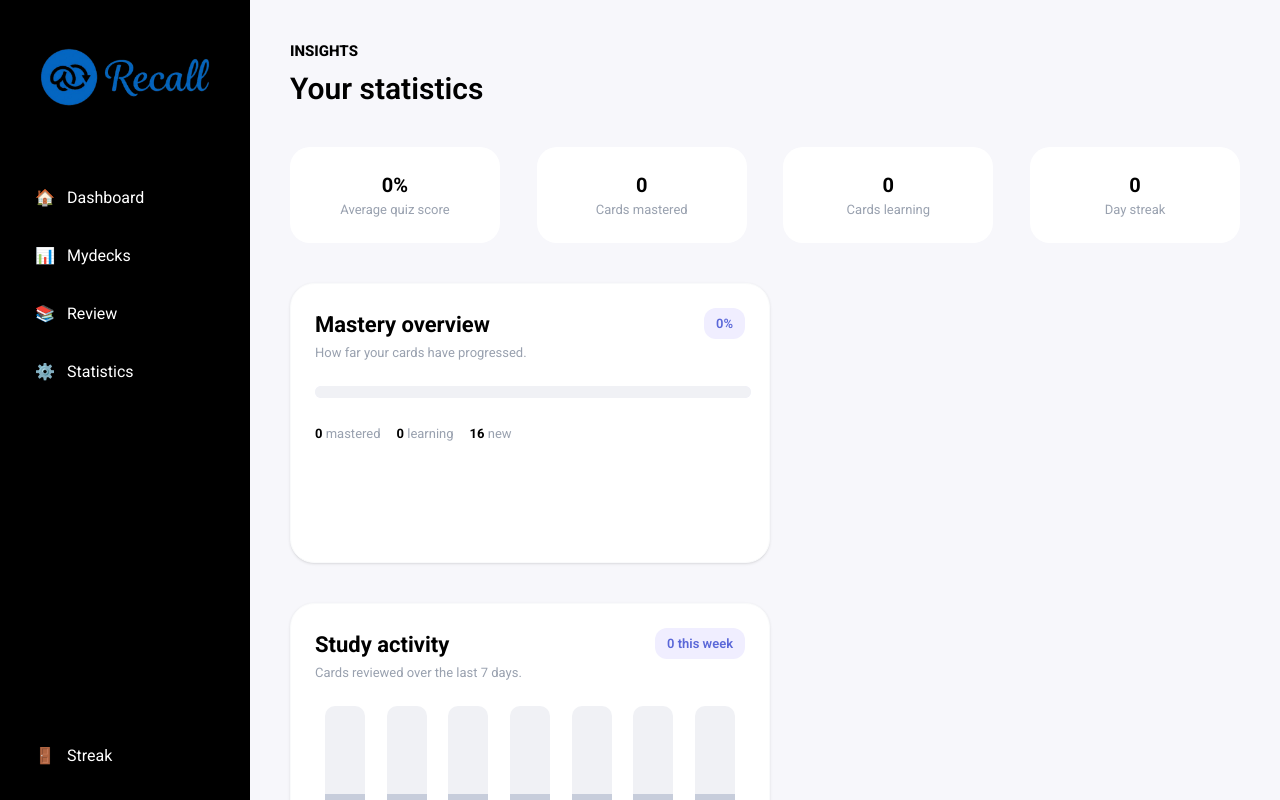
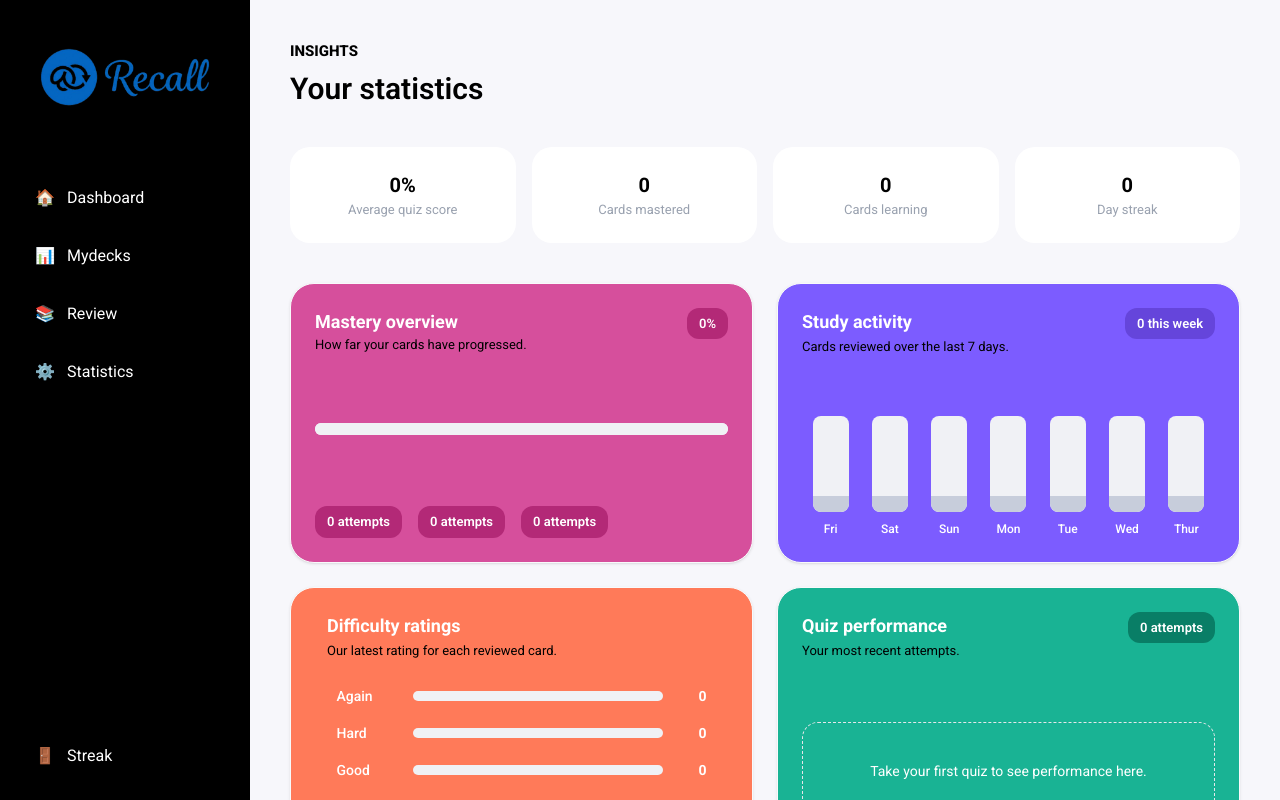
Before and after one commit to MariamIdrees/Flashcard-Deck-and-Quiz-App-Project, a React (Vite) app: page /Statistics in a window 1280 px wide. Built offline with nearby package versions, Linux system fonts and the light colour scheme.

Commit message:
responsiveness

```diff
--- a/src/index.css
+++ b/src/index.css
@@ -1,7 +1,7 @@
 @import "tailwindcss";
 @theme {
   --breakpoint-sm: 320px;
-  /* This changes Tailwind's 'sm' breakpoint to exactly 500px for your project */
+  /* This changes Tailwind's 'sm' breakpoint to exactly 500px */
 }
 
 body {
--- a/src/pages/Statistics/Statistics.jsx
+++ b/src/pages/Statistics/Statistics.jsx
@@ -13,124 +13,131 @@ const Statistics = () => {
         </div>
 
 {/* Small Cards */}
-        <div className="flex justify-between w-full">
-          <div className="h-24 w-52.5 rounded-[20px] bg-white     flex flex-col items-center justify-center ">
+        <div className="grid grid-cols-1 sm:grid-cols-2 lg:grid-cols-4 gap-4 w-full">
+
+          <div className="h-24 w-full rounded-[20px] bg-white     flex flex-col items-center justify-center ">
             <h1 className="text-[20px] font-bold"> 0% </h1>
             <p className="text-[13px] text-gray-400"> Average quiz score </p>
           </div>
 
-          <div className="h-24 w-52.5 rounded-[20px] bg-white     flex flex-col items-center justify-center ">
+          <div className="h-24 w-full rounded-[20px] bg-white     flex flex-col items-center justify-center ">
             <h1 className="text-[20px] font-bold"> 0 </h1>
             <p className="text-[13px] text-gray-400"> Cards mastered </p>
           </div>
 
-          <div className="h-24 w-52.5 rounded-[20px] bg-white     flex flex-col items-center justify-center ">
+          <div className="h-24 w-full rounded-[20px] bg-white     flex flex-col items-center justify-center ">
             <h1 className="text-[20px] font-bold"> 0 </h1>
             <p className="text-[13px] text-gray-400"> Cards learning </p>
           </div>
 
-          <div className="h-24 w-52.5 rounded-[20px] bg-white     flex flex-col items-center justify-center ">
+          <div className="h-24 w-full rounded-[20px] bg-white     flex flex-col items-center justify-center ">
             <h1 className="text-[20px] font-bold"> 0 </h1>
             <p className="text-[13px] text-gray-400"> Day streak </p>
           </div>
         </div>
 
 {/* Big Cards */}
-        <div className="flex flex-wrap justify-between gap-y-10" >
+        {/* <div className="flex flex-wrap justify-between gap-y-10"> */}
+        <div className="grid grid-cols-1 lg:grid-cols-2 gap-6 w-full">
+{/* card 1 */}
+          <div className="w-full rounded-3xl bg-[#d64f9c] p-6 sm:p-6 shadow-sm border border-gray-50 flex flex-col justify-between min-h-60 text-left">
 
-{/* card 1 */}
-          <div className="w-120 h-70 rounded-3xl bg-white p-6 shadow-sm border border-gray-50 flex flex-col gap-6">
-
-            <div className="flex justify-between items-start w-full">
+            <div className="flex justify-between items-start w-full gap-9">
               <div className="">
-                <h1 className="text-[22px] font-bold"> Mastery overview </h1>
-                <p className="text-[13px] text-gray-400 mt-0.5"> How far your cards have progressed. </p>
+                <h1 className="text-[22px] sm:text-[18px]  font-bold text-[#FFFFFF]"> Mastery overview </h1>
+                <p className="text-[13px] text-[#000000]mt-0.5"> How far your cards have progressed. </p>
               </div>
-              <div className="bg-[#F0EEFF] text-[13px] font-semibold text-[#5A67D8] rounded-xl px-3 py-1.5 flex items-center justify-center">
+              <div className="bg-[#b32977] text-[13px] font-semibold text-[#ffffff] rounded-xl px-3 py-1.5 flex items-center justify-center">
                 0%
               </div>
             </div>
 
-            <div className="w-109 h-3 bg-[#f0edff] rounded-full mx-auto">
+            <div className="w-full h-3 bg-[#f0edff] rounded-full my-4">
               <div className="h-full bg-[#F0F1F5] rounded-full w-full"></div>
             </div>
 
-            <div className="flex gap-4 text-[13px] text-gray-400 mt-0.5">
-              <p><span className="font-bold text-black">0</span> mastered</p>
-              <p><span className="font-bold text-black">0</span> learning</p>
-              <p><span className="font-bold text-black">16</span> new</p>
+            <div className="flex gap-4 text-[13px] text-black mt-0.5">
+              <div className="bg-[#b32977] text-[13px] font-semibold text-[#ffffff] rounded-xl px-3 py-1.5 flex items-center justify-center shrink-0 whitespace-nowrap">
+              0 attempts
+              </div>
+              <div className="bg-[#b32977] text-[13px] font-semibold text-[#ffffff] rounded-xl px-3 py-1.5 flex items-center justify-center shrink-0 whitespace-nowrap">
+              0 attempts
+              </div>
+              <div className="bg-[#b32977] text-[13px] font-semibold text-[#ffffff] rounded-xl px-3 py-1.5 flex items-center justify-center shrink-0 whitespace-nowrap">
+              0 attempts
+              </div>
             </div>
 
           </div>
 
 {/* card 2 */}
-          <div className="w-120 h-70 rounded-3xl bg-white p-6 shadow-sm border border-gray-50 flex flex-col gap-6">
+          <div className="w-full h-70 rounded-3xl bg-[#7C5CFF] p-5 sm:p-6 shadow-sm border border-gray-50 flex flex-col gap-6 justify-between min-h-60">
 
-            <div className="flex justify-between items-start w-full">
+            <div className="flex justify-between items-start w-full gap-2 text-left">
               <div className="">
-                <h1 className="text-[22px] font-bold"> Study activity </h1>
-                <p className="text-[13px] text-gray-400 mt-0.5"> Cards reviewed over the last 7 days. </p>
+                <h1 className="text-[22px] sm:text-[18px] font-bold text-white"> Study activity </h1>
+                <p className="text-[13px] text-black mt-0.5"> Cards reviewed over the last 7 days. </p>
               </div>
-              <div className="bg-[#F0EEFF] text-[13px] font-semibold text-[#5A67D8] rounded-xl px-3 py-1.5 flex items-center justify-center">
+              <div className="bg-[#6545DB] text-[13px] font-semibold text-[#ffffff] rounded-xl px-3 py-1.5 flex items-center justify-center">
                 0 this week
               </div>
             </div>
 
           <div className="flex gap-0.5">
 {/* Friday */}
-            <div className="flex flex-col items-center gap-3 flex-1">
-              <div className="w-10 h-28 bg-[#F0F1F5] rounded-[10px] relative overflow-hidden flex items-end">
-                <div className="h-6 bg-[#C7CDDB] w-full rounded-b-[10px]"></div>
+            <div className="flex flex-col items-center gap-2 flex-1">
+              <div className="w-full max-w-7 sm:max-w-9 h-20 sm:h-24 bg-[#F0F1F5] rounded-md sm:rounded-lg relative overflow-hidden flex items-end">
+                <div className="h-4 bg-[#C7CDDB] w-full rounded-b-mb sm:rounded-b-lg"></div>
               </div>
-                <p className="text-[13px] text-gray-400 font-medium">Fri</p>
+                <p className="text-[11px] sm:text-[12px] text-white font-medium"> Fri </p>
             </div>
 
 {/* Saturday */}
-            <div className="flex flex-col items-center gap-3 flex-1">
-              <div className="w-10 h-28 bg-[#F0F1F5] rounded-[10px] relative overflow-hidden flex items-end">
-                <div className="h-6 bg-[#C7CDDB] w-full rounded-b-[10px]"></div>
+            <div className="flex flex-col items-center gap-2 flex-1">
+              <div className="w-full max-w-7 sm:max-w-9 h-20 sm:h-24 bg-[#F0F1F5] rounded-md sm:rounded-lg relative overflow-hidden flex items-end">
+                <div className="h-4 bg-[#C7CDDB] w-full rounded-b-mb sm:rounded-b-lg"></div>
               </div>
-                <p className="text-[13px] text-gray-400 font-medium">Sat</p>
+                <p className="text-[11px] sm:text-[12px] text-white font-medium"> Sat </p>
             </div>
 
 {/* Sunday */}
-            <div className="flex flex-col items-center gap-3 flex-1">
-              <div className="w-10 h-28 bg-[#F0F1F5] rounded-[10px] relative overflow-hidden flex items-end">
-                <div className="h-6 bg-[#C7CDDB] w-full rounded-b-[10px]"></div>
+            <div className="flex flex-col items-center gap-2 flex-1">
+              <div className="w-full max-w-7 sm:max-w-9 h-20 sm:h-24 bg-[#F0F1F5] rounded-md sm:rounded-lg relative overflow-hidden flex items-end">
+                <div className="h-4 bg-[#C7CDDB] w-full rounded-b-mb sm:rounded-b-lg"></div>
               </div>
-                <p className="text-[13px] text-gray-400 font-medium">Sun</p>
+                <p className="text-[11px] sm:text-[12px] text-white font-medium"> Sun </p>
             </div>
 
 {/* Monday */}
-            <div className="flex flex-col items-center gap-3 flex-1">
-              <div className="w-10 h-28 bg-[#F0F1F5] rounded-[10px] relative overflow-hidden flex items-end">
-                <div className="h-6 bg-[#C7CDDB] w-full rounded-b-[10px]"></div>
+            <div className="flex flex-col items-center gap-2 flex-1">
+              <div className="w-full max-w-7 sm:max-w-9 h-20 sm:h-24 bg-[#F0F1F5] rounded-md sm:rounded-lg relative overflow-hidden flex items-end">
+                <div className="h-4 bg-[#C7CDDB] w-full rounded-b-mb sm:rounded-b-lg"></div>
               </div>
-                <p className="text-[13px] text-gray-400 font-medium">Mon</p>
+                <p className="text-[11px] sm:text-[12px] text-white font-medium"> Mon </p>
             </div>
 
 {/* Tuesday */}
-            <div className="flex flex-col items-center gap-3 flex-1">
-              <div className="w-10 h-28 bg-[#F0F1F5] rounded-[10px] relative overflow-hidden flex items-end">
-                <div className="h-6 bg-[#C7CDDB] w-full rounded-b-[10px]"></div>
+            <div className="flex flex-col items-center gap-2 flex-1">
+              <div className="w-full max-w-7 sm:max-w-9 h-20 sm:h-24 bg-[#F0F1F5] rounded-md sm:rounded-lg relative overflow-hidden flex items-end">
+                <div className="h-4 bg-[#C7CDDB] w-full rounded-b-mb sm:rounded-b-lg"></div>
               </div>
-                <p className="text-[13px] text-gray-400 font-medium">Tue</p>
+                <p className="text-[11px] sm:text-[12px] text-white font-medium"> Tue </p>
             </div>
 
 {/* Wednesday */}
-            <div className="flex flex-col items-center gap-3 flex-1">
-              <div className="w-10 h-28 bg-[#F0F1F5] rounded-[10px] relative overflow-hidden flex items-end">
-                <div className="h-6 bg-[#C7CDDB] w-full rounded-b-[10px]"></div>
+            <div className="flex flex-col items-center gap-2 flex-1">
+              <div className="w-full max-w-7 sm:max-w-9 h-20 sm:h-24 bg-[#F0F1F5] rounded-md sm:rounded-lg relative overflow-hidden flex items-end">
+                <div className="h-4 bg-[#C7CDDB] w-full rounded-b-mb sm:rounded-b-lg"></div>
               </div>
-                <p className="text-[13px] text-gray-400 font-medium">Wed</p>
+                <p className="text-[11px] sm:text-[12px] text-white font-medium"> Wed </p>
             </div>
 
 {/* Thursday */}
-            <div className="flex flex-col items-center gap-3 flex-1">
-              <div className="w-10 h-28 bg-[#F0F1F5] rounded-[10px] relative overflow-hidden flex items-end">
-                <div className="h-6 bg-[#C7CDDB] w-full rounded-b-[10px]"></div>
+            <div className="flex flex-col items-center gap-2 flex-1">
+              <div className="w-full max-w-7 sm:max-w-9 h-20 sm:h-24 bg-[#F0F1F5] rounded-md sm:rounded-lg relative overflow-hidden flex items-end">
+                <div className="h-4 bg-[#C7CDDB] w-full rounded-b-mb sm:rounded-b-lg"></div>
               </div>
-                <p className="text-[13px] text-gray-400 font-medium">Thu</p>
+                <p className="text-[11px] sm:text-[12px] text-white font-medium"> Thur </p>
             </div>
           </div>
 
@@ -138,64 +145,66 @@ const Statistics = () => {
 
 {/* card 3 */}
          {/* <div className="h-70 w-120 rounded-[20px] bg-white     flex flex-col gap-5"> */}
-          <div className="w-120 h-70 rounded-3xl bg-white p-3 shadow-sm border border-gray-50 flex flex-col gap-6">
-            <div className="flex justify-between w-full px-5 mt-5">
+        <div className="w-full max-w-xl rounded-3xl bg-[#FF7A59] p-5 sm:p-6 shadow-sm border border-gray-50 flex flex-col justify-between min-h-65 gap-3">
+
+            <div className="flex justify-between w-full px-3 text-left">
               <div className="">
-                <h1 className="text-[22px] font-bold"> Difficulty ratings </h1>
-                <p className="text-[13px] text-gray-400 mt-0.5"> Our latest rating for each reviewed card. </p>
+                <h1 className="text-[22px] sm:text-[18px] font-bold text-white"> Difficulty ratings </h1>
+                <p className="text-[13px] text-black mt-0.5"> Our latest rating for each reviewed card. </p>
               </div>
             </div>
 
 {/* Ratings Progress List */}
-          <div className="flex flex-col gap-4.5 w-100 py-1 mx-auto">
+          <div className="flex flex-col gap-4 w-full py-1 mx-auto">
 
 {/* Again Row */}
-          <div className="flex items-center justify-between w-full gap-4">
-            <span className="text-[14px] text-gray-500 font-medium">Again</span>
-            <div className="flex-1 h-2.5 bg-[#F0F1F5] rounded-full relative overflow-hidden"></div>
-            <span className="w-4 text-right text-[14px] font-bold text-[#1E1E2F]">0</span>
+          <div className="flex items-center justify-between w-full max-w-[310px] sm:max-w-[370px] gap-3 mx-auto">
+            <p className=" w-12 text-[14px] text-white font-medium"> Again </p>
+            <div className="flex-1 h-2.5 bg-[#F0F1F5] rounded-full relative overflow-hidden mx-2 max-w-[150px] sm:max-w-[250px]"></div>
+            <p className="w-4 text-right text-[14px] font-bold text-white"> 0 </p>
           </div>
 
 {/* Hard Row */}
-          <div className="flex items-center justify-between w-full gap-4">
-            <span className="text-[14px] text-gray-500 font-medium">Hard</span>
-            <div className="flex-1 h-2.5 bg-[#F0F1F5] rounded-full relative overflow-hidden"></div>
-            <span className="w-4 text-right text-[14px] font-bold text-[#1E1E2F]">0</span>
+          <div className="flex items-center justify-between w-full max-w-[310px] sm:max-w-[370px] gap-3 mx-auto">
+            <p className=" w-12 text-[14px] text-white font-medium"> Hard </p>
+            <div className="flex-1 h-2.5 bg-[#F0F1F5] rounded-full relative overflow-hidden mx-2 max-w-[150px] sm:max-w-[250px]"></div>
+            <p className="w-4 text-right text-[14px] font-bold text-white"> 0 </p>
           </div>
 
 {/* Good Row */}
-          <div className="flex items-center justify-between w-full gap-4">
-            <span className="text-[14px] text-gray-500 font-medium">Good</span>
-            <div className="flex-1 h-2.5 bg-[#F0F1F5] rounded-full relative overflow-hidden"></div>
-            <span className="w-4 text-right text-[14px] font-bold text-[#1E1E2F]">0</span>
+          <div className="flex items-center justify-between w-full max-w-[310px] sm:max-w-[370px] gap-3 mx-auto">
+            <p className=" w-12 text-[14px] text-white font-medium"> Good </p>
+            <div className="flex-1 h-2.5 bg-[#F0F1F5] rounded-full relative overflow-hidden mx-2 max-w-[150px] sm:max-w-[250px]"></div>
+            <p className="w-4 text-right text-[14px] font-bold text-white"> 0 </p>
           </div>
 
 {/* Easy Row */}
-          <div className="flex items-center justify-between w-full gap-4">
-            <span className="text-[14px] text-gray-500 font-medium">Easy</span>
-            <div className="flex-1 h-2.5 bg-[#F0F1F5] rounded-full relative overflow-hidden"></div>
-            <span className="w-4 text-right text-[14px] font-bold text-[#1E1E2F]">0</span>
+          <div className="flex items-center justify-between w-full max-w-[310px] sm:max-w-[370px] gap-3 mx-auto">
+            <p className=" w-12 text-[14px] text-white font-medium"> Easy </p>
+            <div className="flex-1 h-2.5 bg-[#F0F1F5] rounded-full relative overflow-hidden mx-2 max-w-[150px] sm:max-w-[250px]"></div>
+            <p className="w-4 text-right text-[14px] font-bold text-white"> 0 </p>
           </div>
         </div>
 
       </div>
 
 {/* card 4 */}
-          <div className="w-120 h-70 rounded-3xl bg-white p-6 shadow-sm border border-gray-50 flex flex-col gap-6">
+          <div className="w-full max-w-xl rounded-3xl bg-[#19B394] p-5 sm:p-6 shadow-sm border border-gray-50 flex flex-col justify-between min-h-65">
 
-            <div className="flex justify-between items-start w-full">
-              <div className="">
-                <h1 className="text-[22px] font-bold"> Quiz performance </h1>
-                <p className="text-[13px] text-gray-400 mt-0.5"> Your most recent attempts. </p>
+            <div className="flex justify-between items-start w-full gap-2">
+              <div>
+                <h1 className="text-[22px] sm:text-[18px] font-bold text-[#ffffff]"> Quiz performance </h1>
+                <p className="text-[13px] text-black mt-0.5"> Your most recent attempts. </p>
               </div>
-              <div className="bg-[#F0EEFF] text-[13px] font-semibold text-[#5A67D8] rounded-xl px-3 py-1.5 flex items-center justify-center">
-                0% attempts
+              <div className="bg-[#097e66] text-[13px] font-semibold text-[#ffffff] rounded-xl px-3 py-1.5 flex items-center justify-center shrink-0 whitespace-nowrap">
+              0 attempts
               </div>
             </div>
 
-            <div className="w-110 min-h-20 border border-dashed border-gray-200 rounded-2xl flex items-center justify-center p-4 mx-auto">
-              <p className="text-[14px] text-gray-400 text-center">
-              Take your first quiz to see performance here. </p>
+            <div className="w-full min-h-25 border border-dashed border-gray-200 rounded-2xl flex items-center justify-center p-4 mt-4">
+              <p className="text-[14px] text-white text-center">
+              Take your first quiz to see performance here.
+              </p>
             </div>
 
           </div>
@@ -203,14 +212,14 @@ const Statistics = () => {
       </div>
 
 {/* Last Card */}
-      <div className="w-full max-w-5xl rounded-3xl bg-white p-6 shadow-sm border border-gray-50 flex flex-col gap-6">
+      <div className="w-full max-w-5xl rounded-3xl bg-[#008000] p-6 shadow-sm border border-gray-50 flex flex-col gap-6">
 
             <div className="flex justify-between items-start w-full">
               <div>
-                <h2 className="text-[22px] font-bold">Mastery by deck</h2>
-                <p className="text-[13px] text-gray-400 mt-0.5">Calculated from your latest difficulty ratings.</p>
+                <h2 className="text-[22px] sm:text-[18px] font-bold text-white">Mastery by deck</h2>
+                <p className="text-[13px] text-black mt-0.5">Calculated from your latest difficulty ratings.</p>
               </div>
-              <div className="bg-[#F0EEFF] text-[13px] font-semibold text-[#5A67D8] rounded-xl px-3 py-1.5 flex items-center justify-center">
+              <div className="bg-[#054e05] text-[13px] font-semibold text-[#ffffff] rounded-xl px-3 py-1.5 flex items-center justify-center">
                 0% overall
               </div>
             </div>
@@ -219,32 +228,32 @@ const Statistics = () => {
 
               <div className="flex flex-col gap-2">
                 <div className="flex items-center justify-between w-full text-[14px]">
-                  <span className="font-bold">JavaScript Fundamentals</span>
-                  <span className="text-gray-400">0% <span className="mx-1">•</span> 4 cards</span>
+                  <p className="font-bold text-white"> Web Development </p>
+                  <p className="text-white">0% <span className="mx-1">•</span> 4 cards</p>
                 </div>
                 <div className="w-full h-2.5 bg-[#F0F1F5] rounded-full relative overflow-hidden"></div>
               </div>
 
               <div className="flex flex-col gap-2">
                 <div className="flex items-center justify-between w-full text-[14px]">
-                  <span className="font-bold">HTML & CSS</span>
-                  <span className="text-gray-400">0% <span className="mx-1">•</span> 4 cards</span>
+                  <p className="font-bold text-white"> Food </p>
+                  <p className="text-white">0% <span className="mx-1 ">•</span> 4 cards</p>
                 </div>
                 <div className="w-full h-2.5 bg-[#F0F1F5] rounded-full relative overflow-hidden"></div>
               </div>
 
               <div className="flex flex-col gap-2">
                 <div className="flex items-center justify-between w-full text-[14px]">
-                  <span className="font-bold">French Vocabulary</span>
-                  <span className="text-gray-400">0% <span className="mx-1">•</span> 4 cards</span>
+                  <p className="font-bold text-white"> Travels </p>
+                  <p className="text-white">0% <span className="mx-1">•</span> 4 cards</p>
                 </div>
                 <div className="w-full h-2.5 bg-[#F0F1F5] rounded-full relative overflow-hidden"></div>
               </div>
 
               <div className="flex flex-col gap-2">
                 <div className="flex items-center justify-between w-full text-[14px]">
-                  <span className="font-bold text-[#1E1E2F]">React Basics</span>
-                  <span className="text-gray-400">0% <span className="mx-1">•</span> 4 cards</span>
+                  <p className="font-bold text-[#ffffff]"> Hausa Language </p>
+                  <p className="text-white">0% <span className="mx-1">•</span> 4 cards</p>
                 </div>
                 <div className="w-full h-2.5 bg-[#F0F1F5] rounded-full relative overflow-hidden"></div>
               </div>
```
